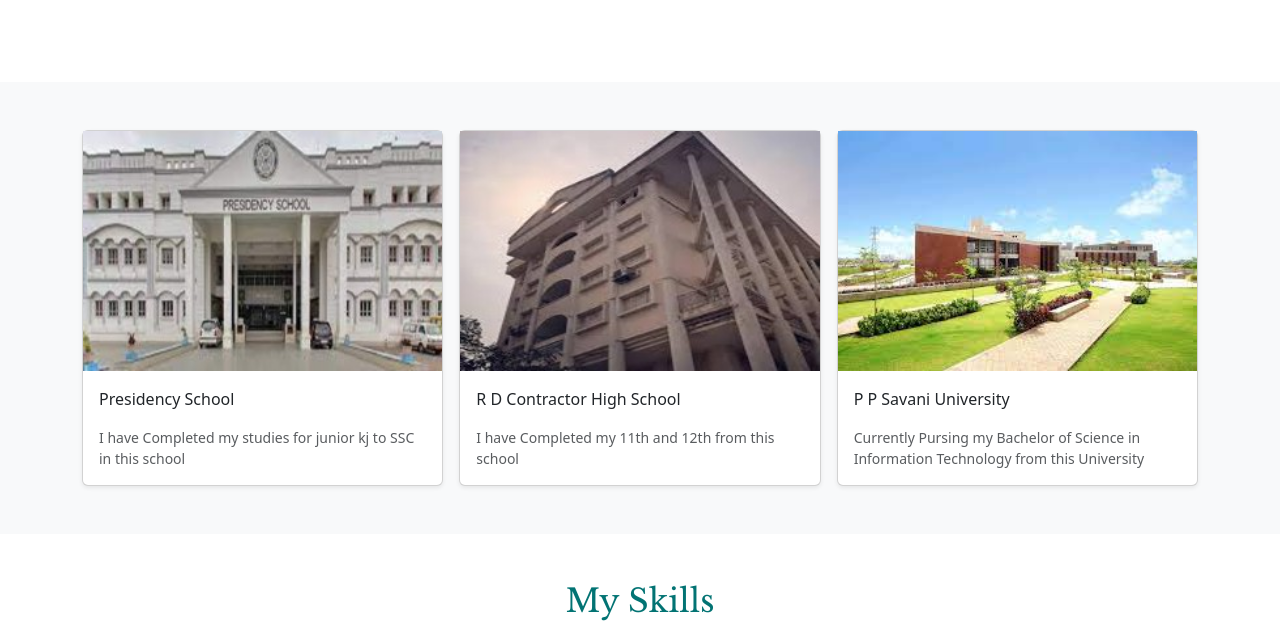
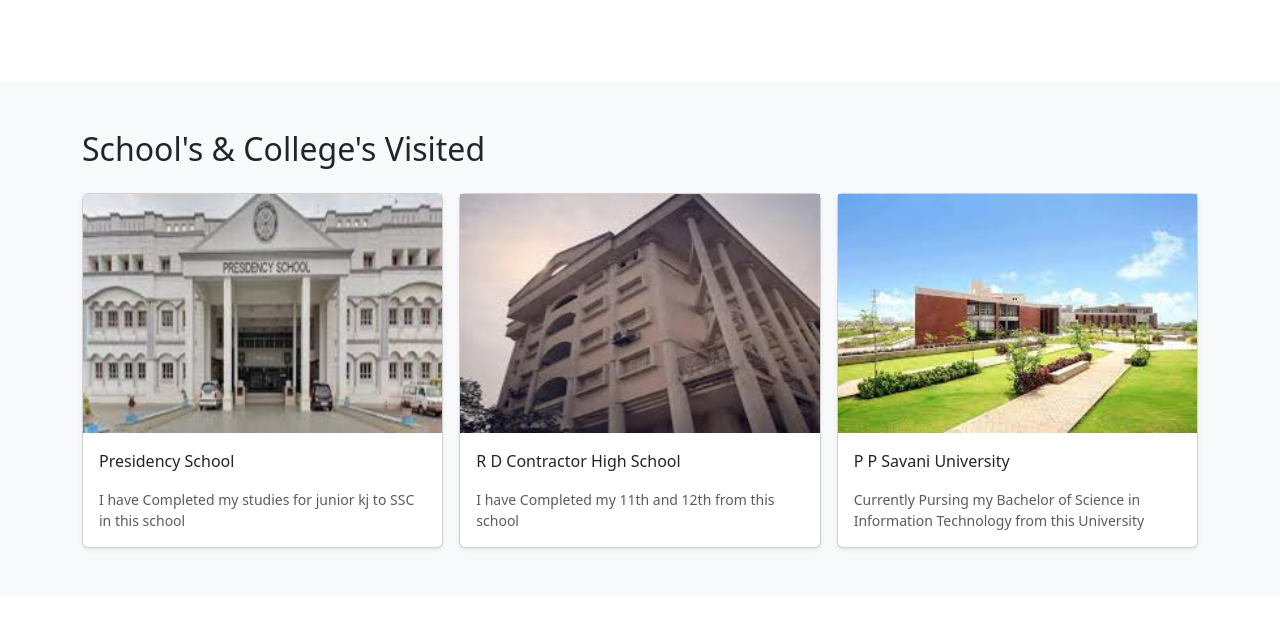
Before and after one commit to Krish262002/Resume, a plain HTML site: page index.html in a window 1280 px wide. Shown: the part 1200-1841 px from the top of the page. Drawn offline with nearby package versions, Linux system fonts and the light colour scheme; a web font is replaced by a local one.

Commit message:
Update index.html

```diff
--- a/index.html
+++ b/index.html
@@ -42,6 +42,9 @@
     <section id="School">
       <div class="album py-5 bg-body-tertiary">
         <div class="container">
+            <div class="text mb-4">
+            <h2>School's & College's Visited</h2>
+          </div>
           <div class="row row-cols-1 row-cols-sm-2 row-cols-md-3 g-3">
             <div class="col">
               <div class="card shadow-sm">
```
